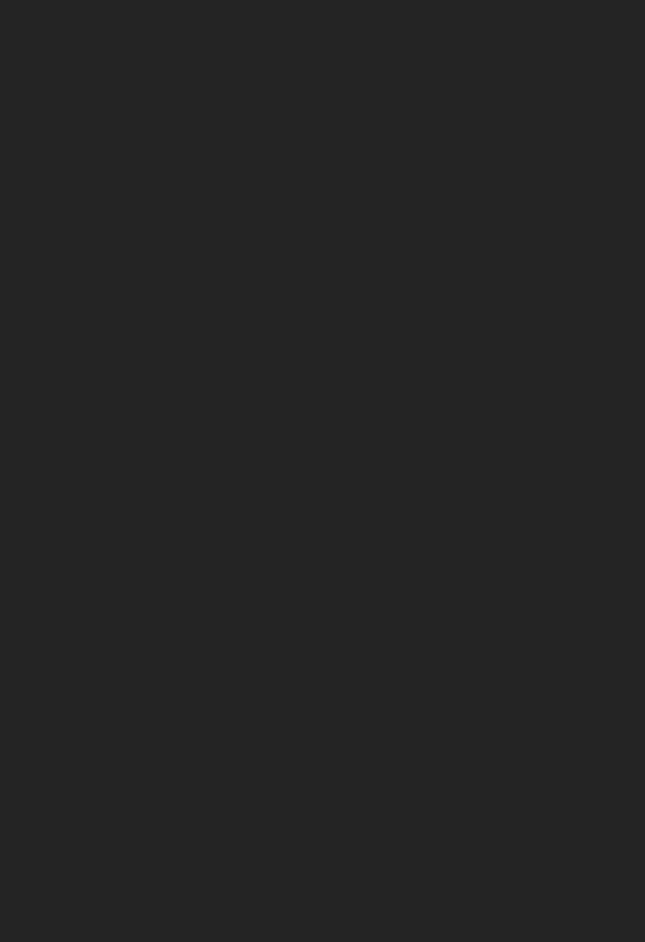
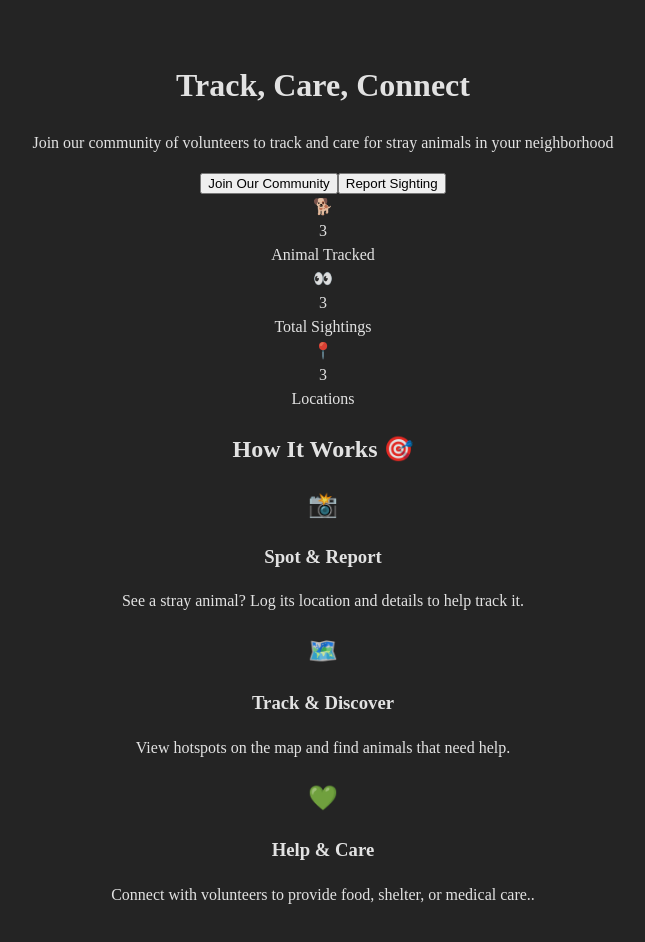
Before and after one commit to shuwangs/paw-tector, a React (Vite) app in the folder client/: page / in a window 1280 px wide. Before the commit this address had no page. Shown: the top 942 px of the page, without its empty margins (317-962 px from the left). Before the commit the page ends 800 px from the top, so only its background shows below. Built offline with nearby package versions, Linux system fonts and the light colour scheme.

Commit message:
feat: add homepage

```diff
--- a/client/src/App.jsx
+++ b/client/src/App.jsx
@@ -2,6 +2,7 @@ import React from 'react';
 import {BrowserRouter, Route, Routes} from 'react-router-dom'
 import './App.css'
 import DiscoverPage from './pages/DiscoverPage';
+import HomePage from './pages/HomePage';
 
 function App() {
 
@@ -9,7 +10,8 @@ function App() {
     <BrowserRouter>
 
       <Routes>
-        <Route path = '/discover' element={<DiscoverPage />}></Route>
+        <Route path='/' element={<HomePage />} />
+        <Route path = '/discover' element={<DiscoverPage />} />
 
       </Routes>
 
--- /dev/null
+++ b/client/src/pages/HomePage.jsx
@@ -0,0 +1,69 @@
+
+import React from "react";
+
+const HomePage = () => {
+    return (
+        <div>
+
+            <div className="hero">
+                <div>
+                    <h1>Track, Care, Connect</h1>
+                    <p>Join our community of volunteers to track and care for stray animals in your neighborhood</p>
+                </div>
+
+                <button>Join Our Community</button>
+                <button> Report Sighting</button>
+            </div>
+
+            <div className="stats-ctn">
+                <div>
+                    <div>🐕</div>
+                    <div> 3</div>
+                    <div>Animal Tracked</div>
+                </div>
+
+                <div>
+                    <div>👀</div>
+                    <div> 3</div>
+                    <div>Total Sightings</div>
+                </div>
+
+                <div>
+                    <div>📍</div>
+                    <div> 3</div>
+                    <div>Locations</div>
+                </div>
+            </div>
+
+
+            <div>
+                <h2>How It Works 🎯</h2>
+                <div >
+                    <div className="card discription-card">
+                        <h2>📸</h2>
+                        <h3>Spot & Report</h3>
+                        <p>See a stray animal? Log its location and details to help track it.</p>
+                    </div>
+
+                    <div className="card discription-card">
+                        <h2>🗺️</h2>
+                        <h3>Track & Discover</h3>
+                        <p>View hotspots on the map and find animals that need help.</p>
+                    </div>
+
+                    <div className="card discription-card">
+                        <h2>💚</h2>
+                        <h3>Help & Care</h3>
+                        <p>Connect with volunteers to provide food, shelter, or medical care..</p>
+                    </div>
+                </div>
+            </div>
+
+
+        </div>
+
+
+    )
+}
+
+export default HomePage;
```
